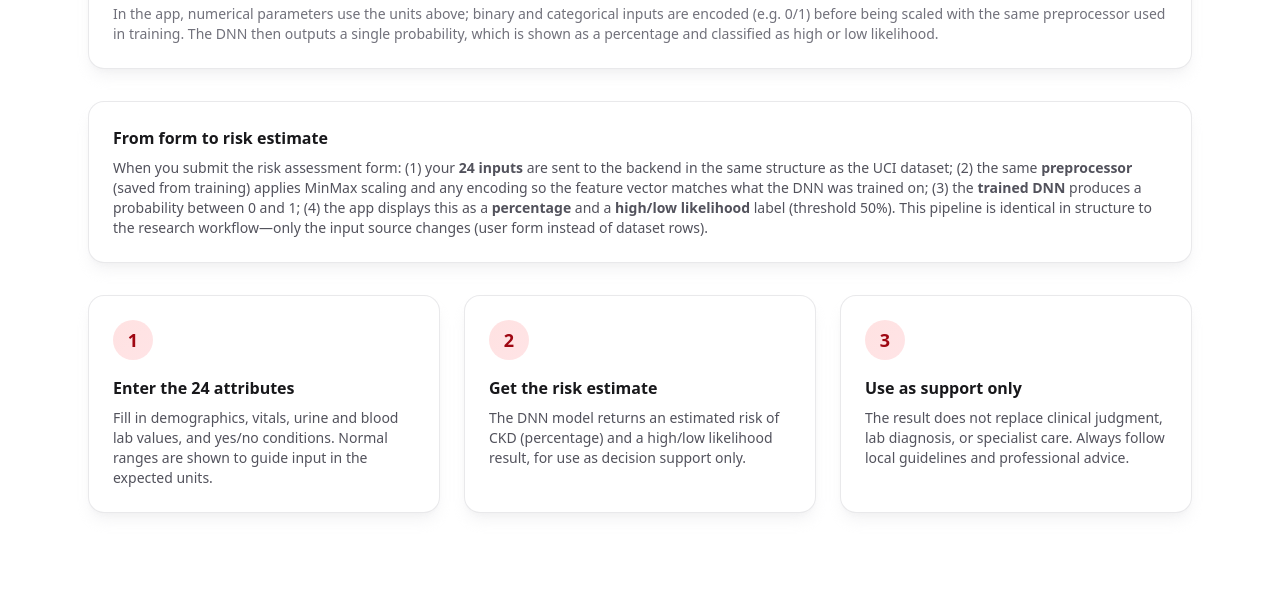
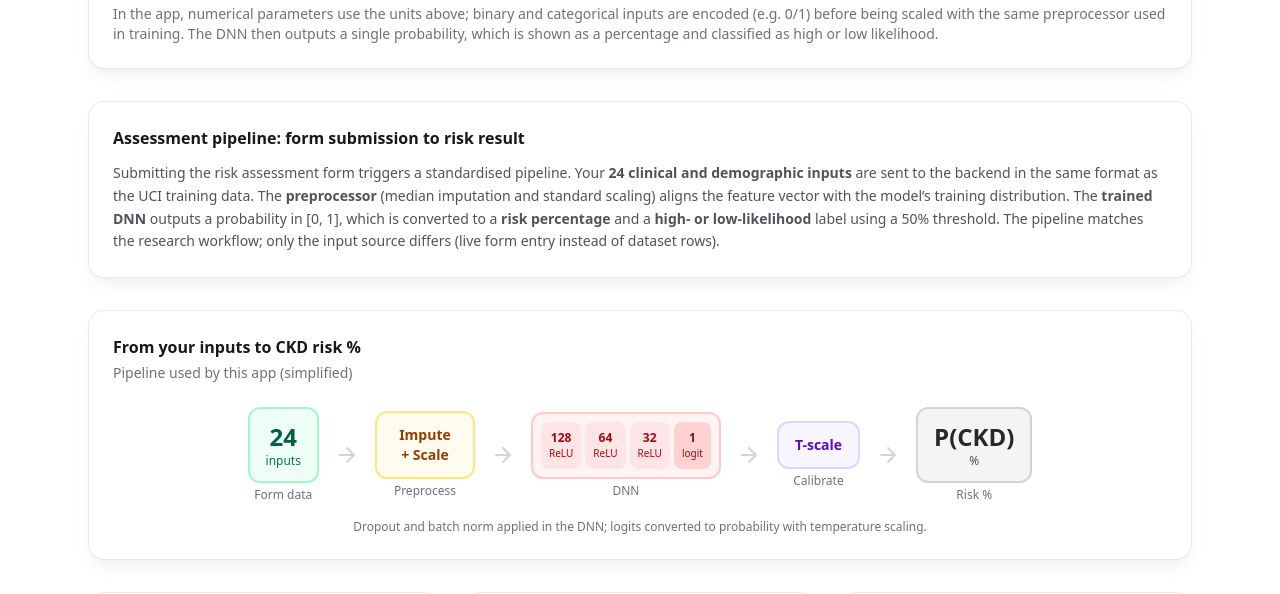
Before and after one commit to anjalsali/Early_Detection_of_Chronic_Kidney_Disease, a Next.js app in the folder frontend/: page / in a window 1280 px wide. Shown: the part 5560-6154 px from the top of the page. Built offline with nearby package versions, Linux system fonts and the light colour scheme; no server answers.

Commit message:
added pipeline graphics of how dnn working in backend

```diff
--- a/frontend/app/page.tsx
+++ b/frontend/app/page.tsx
@@ -3,6 +3,7 @@
 import Image from "next/image";
 import { useState } from "react";
 import CKDForm from "@/components/CKDForm";
+import DNNFlowDiagram from "@/components/DNNFlowDiagram";
 import Hero from "@/components/Hero";
 import Navbar from "@/components/Navbar";
 import ResultCard from "@/components/ResultCard";
@@ -51,10 +52,9 @@ export default function Home() {
                         </p>
                         <p className="mt-5 text-zinc-600 text-sm">
                            RenalCheck uses the trained <strong>Deep Neural Network (DNN)</strong> to estimate the <strong>likelihood of early CKD</strong> from the same 24 inputs. It is a{" "}
-                           <strong>decision-support tool</strong> only and does not replace clinical assessment, laboratory diagnosis, or specialist care.{" "}
-                           <strong>Dataset:</strong> UCI Chronic Kidney Disease dataset (UCI Machine Learning Repository). Research:{" "}
-                           <em>Early Detection of Chronic Kidney Disease Using Machine Learning Techniques</em> (Anjal Sali, University of Hertfordshire, 2024). Keywords: CKD, SVM, KNN, Deep Neural
-                           Network (DNN).
+                           <strong>decision-support tool</strong> only and does not replace clinical assessment, laboratory diagnosis, or specialist care. <strong>Dataset:</strong> UCI Chronic Kidney
+                           Disease dataset (UCI Machine Learning Repository). Research: <em>Early Detection of Chronic Kidney Disease Using Machine Learning Techniques</em> (Anjal Sali, University of
+                           Hertfordshire, 2024). Keywords: CKD, SVM, KNN, Deep Neural Network (DNN).
                         </p>
                         <div className="clear-both" />
                      </div>
@@ -101,11 +101,12 @@ export default function Home() {
                            likelihood, for decision support only.
                         </p>
                      </div>
+
                      <div className="rounded-2xl border border-zinc-200/80 bg-white p-6 shadow-lg shadow-zinc-200/40">
                         <h3 className="font-semibold text-zinc-900">The 24 input parameters</h3>
                         <p className="mt-2 text-sm text-zinc-600">
-                           The same <strong>24 clinical and demographic attributes</strong> from the UCI CKD dataset are used both to train the DNN and to produce a risk estimate in this app. Each value
-                           you enter is preprocessed the same way as in the study (MinMax scaling, categorical encoding), then passed through the trained model. Below, parameters are grouped by
+                           The same <strong>24 clinical and demographic attributes</strong> from the UCI CKD dataset are used both to train the DNN and to produce a risk estimate in this app. Each
+                           value you enter is preprocessed the same way as in the study (MinMax scaling, categorical encoding), then passed through the trained model. Below, parameters are grouped by
                            category for comparison; units and normal ranges match the form and the original dataset.
                         </p>
                         <div className="mt-6 overflow-x-auto">
@@ -267,19 +268,17 @@ export default function Home() {
                            </table>
                         </div>
                         <p className="mt-4 text-sm text-zinc-500">
-                           In the app, numerical parameters use the units above; binary and categorical inputs are encoded (e.g. 0/1) before being scaled with the same preprocessor used in training. The
-                           DNN then outputs a single probability, which is shown as a percentage and classified as high or low likelihood.
+                           In the app, numerical parameters use the units above; binary and categorical inputs are encoded (e.g. 0/1) before being scaled with the same preprocessor used in training.
+                           The DNN then outputs a single probability, which is shown as a percentage and classified as high or low likelihood.
                         </p>
                      </div>
                      <div className="rounded-2xl border border-zinc-200/80 bg-white p-6 shadow-lg shadow-zinc-200/40">
-                        <h3 className="font-semibold text-zinc-900">From form to risk estimate</h3>
-                        <p className="mt-2 text-sm text-zinc-600">
-                           When you submit the risk assessment form: (1) your <strong>24 inputs</strong> are sent to the backend in the same structure as the UCI dataset; (2) the same{" "}
-                           <strong>preprocessor</strong> (saved from training) applies MinMax scaling and any encoding so the feature vector matches what the DNN was trained on; (3) the{" "}
-                           <strong>trained DNN</strong> produces a probability between 0 and 1; (4) the app displays this as a <strong>percentage</strong> and a <strong>high/low likelihood</strong> label
-                           (threshold 50%). This pipeline is identical in structure to the research workflow—only the input source changes (user form instead of dataset rows).
+                        <h3 className="font-semibold text-zinc-900">Assessment pipeline: form submission to risk result</h3>
+                        <p className="mt-3 text-sm text-zinc-600 leading-relaxed">
+                           Submitting the risk assessment form triggers a standardised pipeline. Your <strong>24 clinical and demographic inputs</strong> are sent to the backend in the same format as the UCI training data. The <strong>preprocessor</strong> (median imputation and standard scaling) aligns the feature vector with the model’s training distribution. The <strong>trained DNN</strong> outputs a probability in [0, 1], which is converted to a <strong>risk percentage</strong> and a <strong>high- or low-likelihood</strong> label using a 50% threshold. The pipeline matches the research workflow; only the input source differs (live form entry instead of dataset rows).
                         </p>
                      </div>
+                     <DNNFlowDiagram />
                      <ul className="grid gap-6 sm:grid-cols-3">
                         <li className="rounded-2xl border border-zinc-200/80 bg-white p-6 shadow-lg shadow-zinc-200/40">
                            <span className="flex h-10 w-10 items-center justify-center rounded-full bg-linear-to-br from-red-100 to-rose-100 text-lg font-bold text-red-800">1</span>
@@ -304,11 +303,7 @@ export default function Home() {
                   </div>
                </Section>
 
-               <Section
-                  id="detection"
-                  title="CKD risk assessment"
-                  className="mt-24"
-               >
+               <Section id="detection" title="CKD risk assessment" className="mt-24">
                   <div className="mt-10 grid gap-10 lg:grid-cols-[1fr,minmax(300px,1fr)]">
                      <div className="min-w-0">
                         <CKDForm onResult={handleResult} />
@@ -335,9 +330,7 @@ export default function Home() {
                            <span className="text-red-600">Renal</span>
                            <span className="text-zinc-800">Check</span>
                         </p>
-                        <p className="max-w-md text-sm text-zinc-500">
-                           Decision support only. Not a substitute for professional medical care.
-                        </p>
+                        <p className="max-w-md text-sm text-zinc-500">Decision support only. Not a substitute for professional medical care.</p>
                      </div>
                      <div className="flex flex-col items-center gap-4 sm:flex-row sm:gap-8 md:shrink-0">
                         <a
--- /dev/null
+++ b/frontend/components/DNNFlowDiagram.tsx
@@ -0,0 +1,108 @@
+"use client";
+
+/**
+ * Visual flow: Form inputs → Preprocessing → DNN → Temperature scaling → P(CKD) %
+ * Matches backend pipeline (train_dnn.py + predict.py).
+ */
+export default function DNNFlowDiagram() {
+  return (
+    <div className="rounded-2xl border border-zinc-200/80 bg-white p-6 shadow-lg shadow-zinc-200/40">
+      <h3 className="font-semibold text-zinc-900">From your inputs to CKD risk %</h3>
+      <p className="mt-1 text-sm text-zinc-500">
+        Pipeline used by this app (simplified)
+      </p>
+      <div className="mt-6 flex flex-wrap items-center justify-center gap-2 sm:gap-4" role="img" aria-label="Flow: 24 form inputs, then preprocess impute and scale, then DNN layers 128 to 64 to 32 to 1 logit, then temperature scaling, then P(CKD) percent.">
+        {/* 24 inputs */}
+        <div className="flex flex-col items-center">
+          <div
+            className="rounded-xl border-2 border-emerald-200 bg-emerald-50/80 px-4 py-3 text-center"
+            aria-hidden
+          >
+            <span className="block text-2xl font-bold text-emerald-800">24</span>
+            <span className="block text-xs font-medium text-emerald-700">inputs</span>
+          </div>
+          <span className="mt-1 text-xs text-zinc-500">Form data</span>
+        </div>
+
+        <Arrow />
+
+        {/* Preprocess */}
+        <div className="flex flex-col items-center">
+          <div
+            className="rounded-xl border-2 border-amber-200 bg-amber-50/80 px-4 py-3 text-center min-w-[100px]"
+            aria-hidden
+          >
+            <span className="block text-sm font-bold text-amber-800">Impute</span>
+            <span className="block text-sm font-bold text-amber-800">+ Scale</span>
+          </div>
+          <span className="mt-1 text-xs text-zinc-500">Preprocess</span>
+        </div>
+
+        <Arrow />
+
+        {/* DNN blocks */}
+        <div className="flex flex-col items-center">
+          <div className="flex items-stretch gap-1 rounded-xl border-2 border-red-200 bg-red-50/80 p-2" aria-hidden>
+            <div className="rounded-lg bg-red-100/80 px-2 py-2 text-center">
+              <span className="block text-xs font-bold text-red-800">128</span>
+              <span className="block text-[10px] text-red-700">ReLU</span>
+            </div>
+            <div className="rounded-lg bg-red-100/80 px-2 py-2 text-center">
+              <span className="block text-xs font-bold text-red-800">64</span>
+              <span className="block text-[10px] text-red-700">ReLU</span>
+            </div>
+            <div className="rounded-lg bg-red-100/80 px-2 py-2 text-center">
+              <span className="block text-xs font-bold text-red-800">32</span>
+              <span className="block text-[10px] text-red-700">ReLU</span>
+            </div>
+            <div className="rounded-lg bg-red-200/80 px-2 py-2 text-center">
+              <span className="block text-xs font-bold text-red-900">1</span>
+              <span className="block text-[10px] text-red-800">logit</span>
+            </div>
+          </div>
+          <span className="mt-1 text-xs text-zinc-500">DNN</span>
+        </div>
+
+        <Arrow />
+
+        {/* Temperature */}
+        <div className="flex flex-col items-center">
+          <div
+            className="rounded-xl border-2 border-violet-200 bg-violet-50/80 px-4 py-3 text-center"
+            aria-hidden
+          >
+            <span className="block text-sm font-bold text-violet-800">T-scale</span>
+          </div>
+          <span className="mt-1 text-xs text-zinc-500">Calibrate</span>
+        </div>
+
+        <Arrow />
+
+        {/* Output */}
+        <div className="flex flex-col items-center">
+          <div
+            className="rounded-xl border-2 border-zinc-300 bg-zinc-100 px-4 py-3 text-center"
+            aria-hidden
+          >
+            <span className="block text-2xl font-bold text-zinc-800">P(CKD)</span>
+            <span className="block text-xs font-medium text-zinc-600">%</span>
+          </div>
+          <span className="mt-1 text-xs text-zinc-500">Risk %</span>
+        </div>
+      </div>
+      <p className="mt-4 text-xs text-zinc-500 text-center">
+        Dropout and batch norm applied in the DNN; logits converted to probability with temperature scaling.
+      </p>
+    </div>
+  );
+}
+
+function Arrow() {
+  return (
+    <div className="flex shrink-0 items-center text-zinc-300" aria-hidden>
+      <svg width="24" height="24" viewBox="0 0 24 24" fill="none" stroke="currentColor" strokeWidth="2" strokeLinecap="round">
+        <path d="M5 12h14M12 5l7 7-7 7" />
+      </svg>
+    </div>
+  );
+}
```
